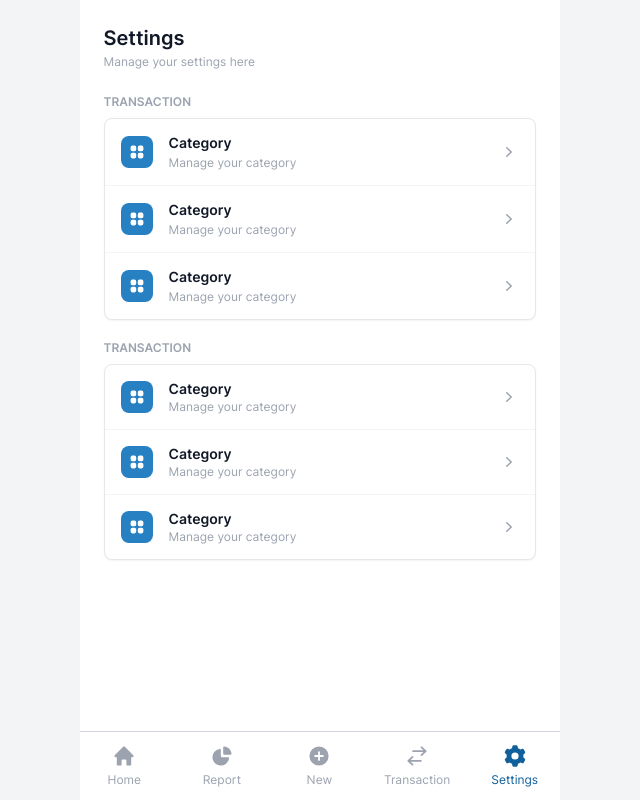
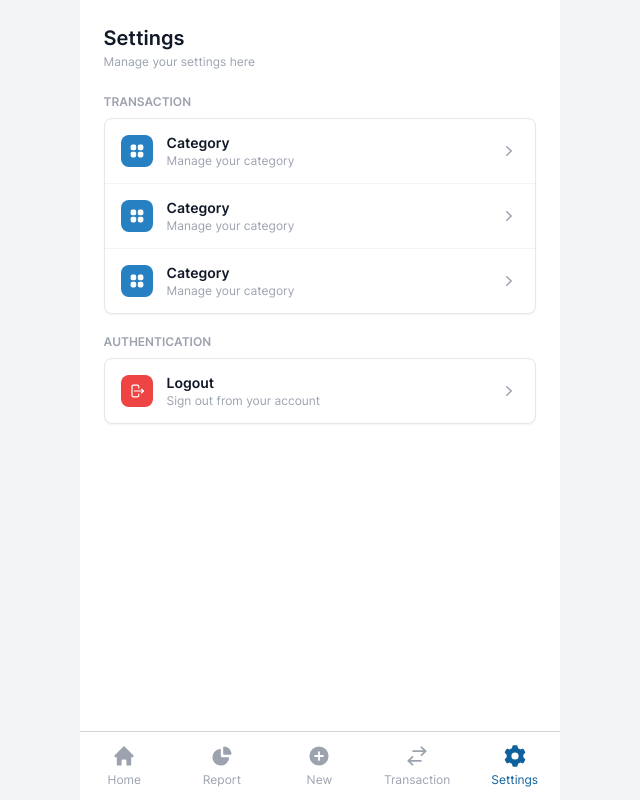
Before and after one commit to Erik3010/money-tracker, a React (Vite) app: page /settings in a window 1280 px wide. Shown: the whole page, without its empty margins (313-953 px from the left). Built offline with nearby package versions, Linux system fonts and the light colour scheme.

Commit message:
feat: refactored setting page

```diff
--- /dev/null
+++ b/src/pages/Settings/components/SettingGroup.tsx
@@ -0,0 +1,17 @@
+interface SettingGroupProps {
+  title: string;
+  children?: React.ReactNode;
+}
+
+const SettingGroup = ({ title, children }: SettingGroupProps) => {
+  return (
+    <div className="space-y-2">
+      <h2 className="uppercase text-xs font-semibold text-gray-400">{title}</h2>
+      <div className="divide-y divide-gray-100 bg-white border shadow-sm rounded-lg overflow-hidden">
+        {children}
+      </div>
+    </div>
+  );
+};
+
+export default SettingGroup;
--- /dev/null
+++ b/src/pages/Settings/components/SettingItem.tsx
@@ -0,0 +1,34 @@
+import { ChevronRightIcon } from "@heroicons/react/20/solid";
+import { type Icon } from "@money-tracker-types/index";
+import { cn } from "@utils/index";
+
+interface SettingItemProps {
+  title: string;
+  subtitle?: string;
+  iconWrapperClass?: string;
+  icon: Icon;
+}
+
+const SettingItem = ({
+  title,
+  subtitle,
+  iconWrapperClass = "bg-blue-500",
+  icon: Icon,
+}: SettingItemProps) => {
+  return (
+    <article className="flex justify-between items-center px-4 py-3.5 hover:bg-gray-50 cursor-pointer">
+      <div className="flex items-center gap-x-3.5 text-sm">
+        <div className={cn("rounded-lg p-2", iconWrapperClass)}>
+          <Icon className="w-4 h-4 text-white" />
+        </div>
+        <div>
+          <h3 className="font-semibold">{title}</h3>
+          {subtitle && <p className="text-xs text-gray-400">{subtitle}</p>}
+        </div>
+      </div>
+      <ChevronRightIcon className="w-5 h-5 text-gray-400" />
+    </article>
+  );
+};
+
+export default SettingItem;
--- a/src/pages/Settings/index.tsx
+++ b/src/pages/Settings/index.tsx
@@ -1,4 +1,9 @@
-import { ChevronRightIcon, Squares2X2Icon } from "@heroicons/react/20/solid";
+import {
+  Squares2X2Icon,
+  ArrowRightOnRectangleIcon,
+} from "@heroicons/react/20/solid";
+import SettingGroup from "./components/SettingGroup";
+import SettingItem from "./components/SettingItem";
 
 const Setting = () => {
   return (
@@ -8,56 +13,24 @@ const Setting = () => {
         <p className="text-xs text-gray-400">Manage your settings here</p>
       </div>
       <section className="space-y-5">
-        <div className="space-y-2">
-          <h2 className="uppercase text-xs font-semibold text-gray-400">
-            Transaction
-          </h2>
-          <div className="divide-y divide-gray-100 bg-white border shadow-sm rounded-lg overflow-hidden">
-            {Array(3)
-              .fill(null)
-              .map(() => (
-                <article className="flex justify-between items-center px-4 py-3.5 hover:bg-gray-50 cursor-pointer">
-                  <div className="flex items-center gap-x-4 text-sm">
-                    <div className="rounded-lg p-2 bg-blue-500">
-                      <Squares2X2Icon className="w-4 h-4 text-white" />
-                    </div>
-                    <div className="space-y-0.5">
-                      <h3 className="font-semibold">Category</h3>
-                      <p className="text-xs text-gray-400">
-                        Manage your category
-                      </p>
-                    </div>
-                  </div>
-                  <ChevronRightIcon className="w-5 h-5 text-gray-400" />
-                </article>
-              ))}
-          </div>
-        </div>
-        <div className="space-y-2">
-          <h2 className="uppercase text-xs font-semibold text-gray-400">
-            Transaction
-          </h2>
-          <div className="divide-y divide-gray-100 bg-white border shadow-sm rounded-lg overflow-hidden">
-            {Array(3)
-              .fill(null)
-              .map(() => (
-                <article className="flex justify-between items-center px-4 py-3.5 hover:bg-gray-50 cursor-pointer">
-                  <div className="flex items-center gap-x-4 text-sm">
-                    <div className="rounded-lg p-2 bg-blue-500">
-                      <Squares2X2Icon className="w-4 h-4 text-white" />
-                    </div>
-                    <div>
-                      <h3 className="font-semibold">Category</h3>
-                      <p className="text-xs text-gray-400">
-                        Manage your category
-                      </p>
-                    </div>
-                  </div>
-                  <ChevronRightIcon className="w-5 h-5 text-gray-400" />
-                </article>
-              ))}
-          </div>
-        </div>
+        <SettingGroup title="Transaction">
+          {[...Array(3).keys()].map((item) => (
+            <SettingItem
+              key={item}
+              title="Category"
+              subtitle="Manage your category"
+              icon={Squares2X2Icon}
+            />
+          ))}
+        </SettingGroup>
+        <SettingGroup title="Authentication">
+          <SettingItem
+            title="Logout"
+            subtitle="Sign out from your account"
+            iconWrapperClass="bg-red-500"
+            icon={ArrowRightOnRectangleIcon}
+          />
+        </SettingGroup>
       </section>
     </div>
   );
```
